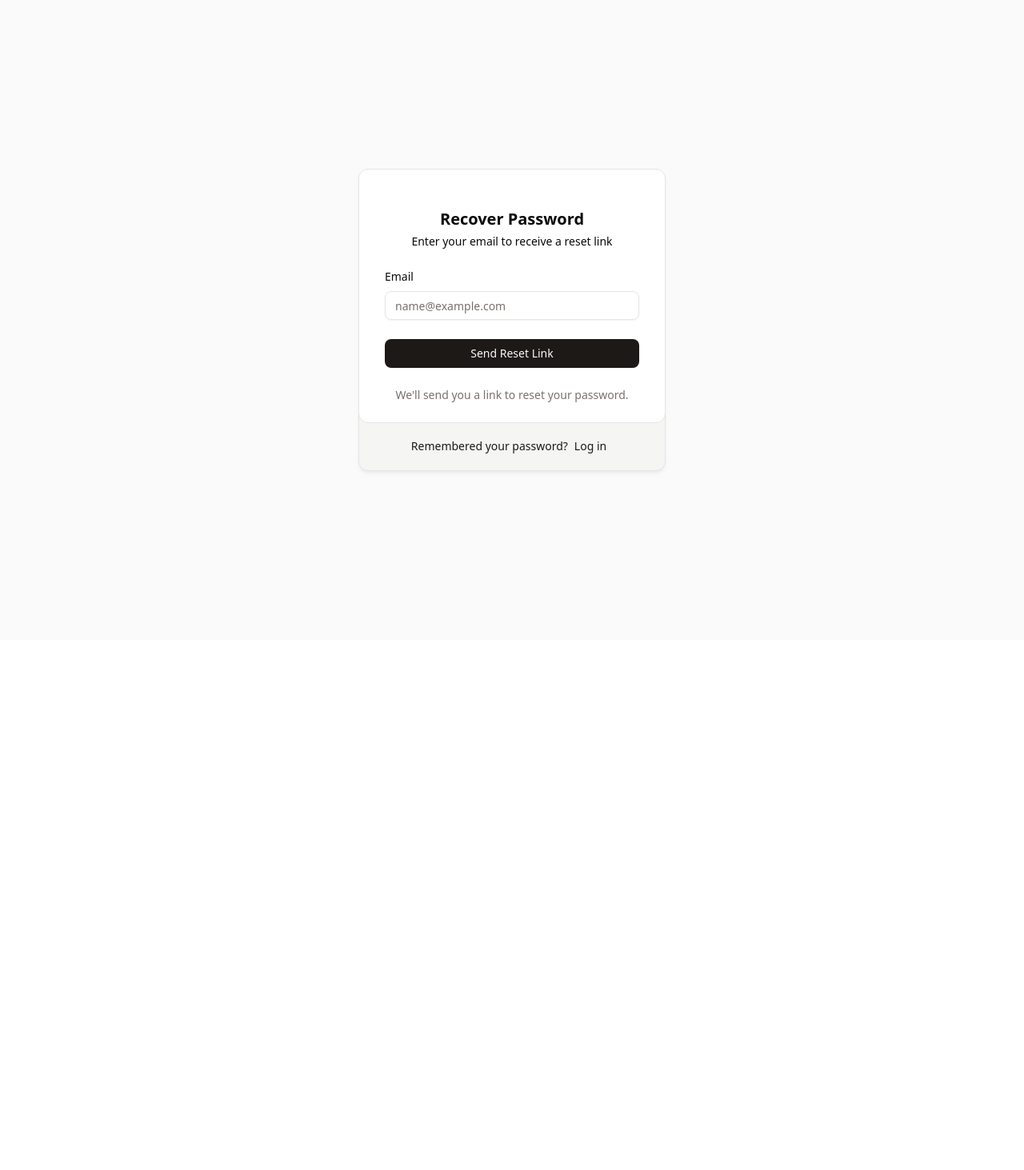
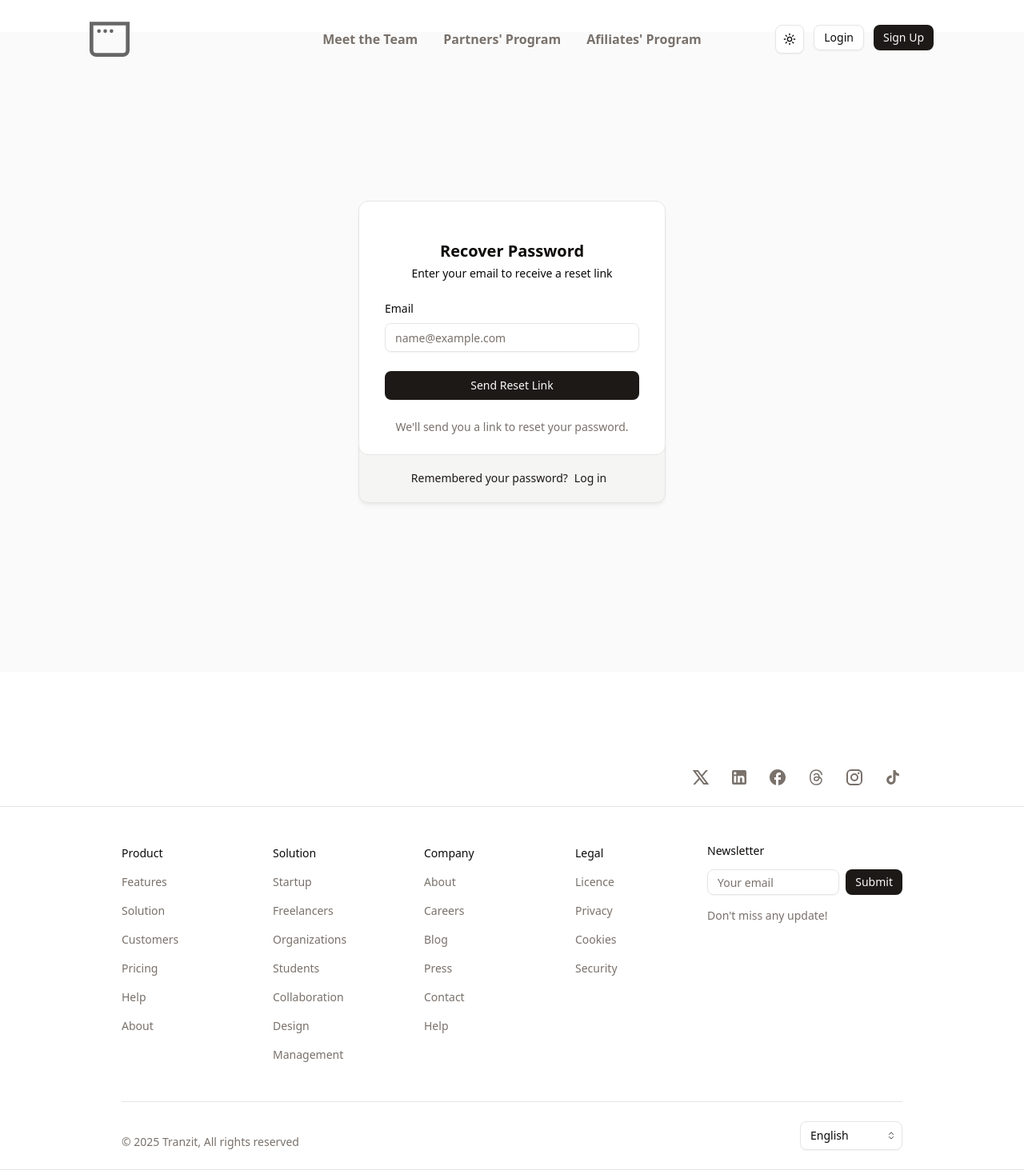
Before and after one commit to jvcByte/tranzit, a Next.js app: page /forgot-password in a window 1280 px wide. Shown: the whole page at 80% size. Before the commit the page ends 800 px from the top, so only its background shows below. Built offline with nearby package versions, Linux system fonts and the light colour scheme.

Commit message:
Update: improve ui

```diff
--- a/src/app/(auth)/forgot-password/page.tsx
+++ b/src/app/(auth)/forgot-password/page.tsx
@@ -1,6 +1,22 @@
 import React from "react";
 import ForgotPassword from "@/components/forms/forgot-password";
+import { HeroHeader } from "@/components/layout/header";
+import FooterSection from "@/components/layout/footer-section";
 
 export default function ForgotPasswordPage() {
-    return <ForgotPassword />;
+    return (
+        <div className="flex flex-col min-h-screen gap-10">
+            <header className="shrink-0">
+                <HeroHeader />
+            </header>
+
+            <main className="flex-1">
+                <ForgotPassword />
+            </main>
+
+            <footer className="shrink-0">
+                <FooterSection />
+            </footer>
+        </div>
+    );
 }
--- a/src/app/(auth)/login/page.tsx
+++ b/src/app/(auth)/login/page.tsx
@@ -5,10 +5,18 @@ import FooterSection from "@/components/layout/footer-section";
 
 export default function LoginPage() {
     return (
-        <>
-            <HeroHeader />
-            <Login />
-            <FooterSection />
-        </>
+        <div className="flex flex-col min-h-screen gap-10">
+            <header className="shrink-0">
+                <HeroHeader />
+            </header>
+
+            <main className="flex-1">
+                <Login />
+            </main>
+
+            <footer className="shrink-0">
+                <FooterSection />
+            </footer>
+        </div>
     );
 }
--- a/src/app/(auth)/signup/page.tsx
+++ b/src/app/(auth)/signup/page.tsx
@@ -5,10 +5,18 @@ import FooterSection from "@/components/layout/footer-section";
 
 export default function SignupPage() {
   return (
-    <>
-      <HeroHeader />
-      <Signin />
-      <FooterSection />
-    </>
+    <div className="flex flex-col min-h-screen gap-10">
+                <header className="shrink-0">
+                    <HeroHeader />
+                </header>
+
+                <main className="flex-1">
+                    <Signin />
+                </main>
+
+                <footer className="shrink-0">
+                    <FooterSection />
+                </footer>
+            </div>
   );
 }
--- a/src/components/layout/header.tsx
+++ b/src/components/layout/header.tsx
@@ -11,7 +11,7 @@ import { ModeToggle } from '../common/mode-toggle'
 const menuItems = [
     { name: 'Meet the Team', href: '#link' },
     { name: "Partners' Program", href: '#link' },
-    { name: "Afiliates' program", href: '#link' },
+    { name: "Afiliates' Program", href: '#link' },
 ]
 
 export const HeroHeader = () => {
@@ -58,7 +58,7 @@ export const HeroHeader = () => {
                         </div>
 
                         <div className="absolute inset-0 m-auto hidden size-fit lg:block">
-                            <ul className="flex gap-8 text-sm">
+                            <ul className="flex gap-8 text-md font-semibold">
                                 {menuItems.map((item, index) => (
                                     <li key={index}>
                                         <Link
```
Also changed, not shown: src/components/forms/login-form.tsx (line endings or trailing spaces).
